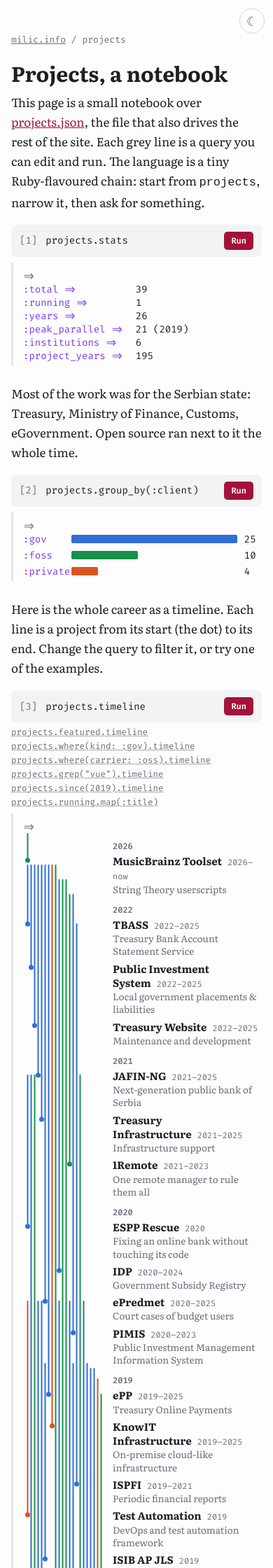
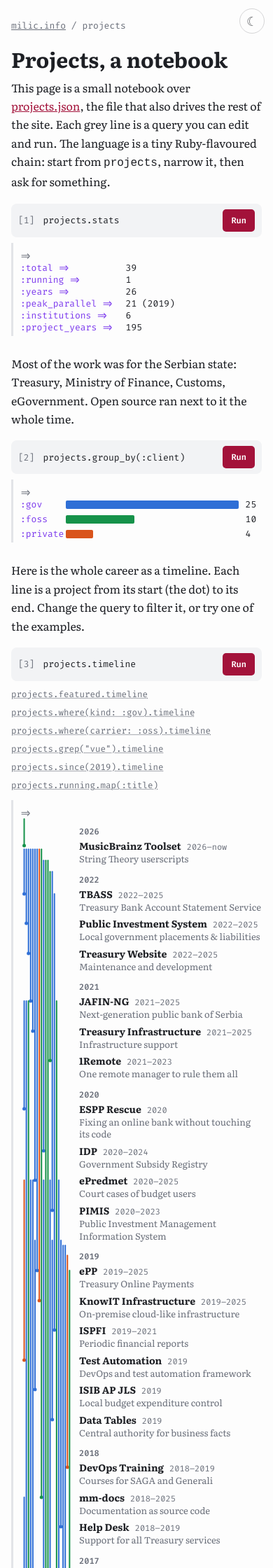
Before and after one commit to majkinetor/majkinetor.github.io, a Jekyll site: the page projects/index.html, which Jekyll copies as it is, in a window 390 px wide. Shown: the top 2240 px of the page at 70% size. Built offline with Jekyll 4.4.1, drawn with Linux system fonts in a browser that asks for light colours.

Commit message:
Projects notebook: phone layout with thinner timeline lanes and bigger tap targets
Co-Authored-By: Claude Opus 5.5 <noreply@anthropic.com>
Claude-Session: https://claude.ai/code/session_01BzhjMXfJvw8siShnM2hXsK

```diff
--- a/projects/index.html
+++ b/projects/index.html
@@ -44,9 +44,22 @@ p{margin:0 0 14px;max-width:62ch}
 .r{padding:3px 0 3px 10px;font-size:15px;line-height:1.35}
 .r a{color:var(--ink);font-weight:700;text-decoration:none}
 .r a:hover{color:var(--accent)}
-.r small{font:12px var(--code);color:var(--dim);margin-left:8px}
+.r small{font:12px var(--code);color:var(--dim);margin-left:8px;white-space:nowrap}
 .r .s{display:block;color:var(--dim);font-size:13.5px}
 .yr{font:600 12px var(--code);color:var(--dim);padding:10px 0 0 10px}
+/* Phones: thinner timeline lanes (set in JS), tighter text, bigger tap targets */
+@media (max-width:560px){
+  body{font-size:16px}
+  .wrap{padding-top:28px}
+  .in{font-size:13px;padding:8px 10px}
+  .in button{padding:8px 12px}
+  .ex{gap:0 12px}
+  .ex button{padding:5px 0}
+  .out{padding-left:10px;font-size:13px}
+  .r{font-size:14px;padding-left:8px}
+  .r .s{font-size:13px}
+  .yr{padding-left:8px}
+}
 </style>
 </head>
 <body>
@@ -94,13 +107,14 @@ PF.load().then(D => {
           return h('div',{class:'hbar'}, ...Object.entries(groups).sort((a,b)=>b[1]-a[1]).flatMap(([k, n]) => [h('span',{style:{color:'var(--sym)'}}, ':' + k), h('i',{style:{width:n/max*100+'%', background: D.kinds[k] ? `var(--${k})` : 'var(--dim)'}}), h('span',{}, n)])) }
         case 'timeline': { const out = h('div')
           if (!list.length) return h('span',{class:'pr'}, '[]')
-          PF.rowGraph(out, list, { laneW: 10, minLaneW: 5, pad: 4, anchor: 12, top: 0, maxFrac: .3,
+          const phone = matchMedia('(max-width:560px)').matches
+          PF.rowGraph(out, list, { laneW: 10, minLaneW: phone ? 3 : 5, pad: 4, anchor: 12, top: 0, maxFrac: phone ? .22 : .3,
             year: y => h('div',{class:'yr'}, y),
             row: p => h('div',{class:'r'}, h('a',{href:PF.url(p)}, p.title), h('small',{}, PF.range(p)), h('span',{class:'s'}, p.subtitle)),
             draw: (s, p, g) => {
               const c = `var(--${p._kind})`
               s.append(svg('line',{x1:g.x,x2:g.x,y1:g.y0,y2:g.y1,stroke:c,'stroke-width':Math.max(2, g.lw*.4),'stroke-linecap':'round'}))
-              s.append(svg('circle',{cx:g.x,cy:g.y1,r:3.5,fill:c}))
+              s.append(svg('circle',{cx:g.x,cy:g.y1,r:Math.min(3.5, Math.max(2.5, g.lw*.7)),fill:c}))
             } })
           return out }
         default: throw new Error(`unknown method .${fn}`)
```
